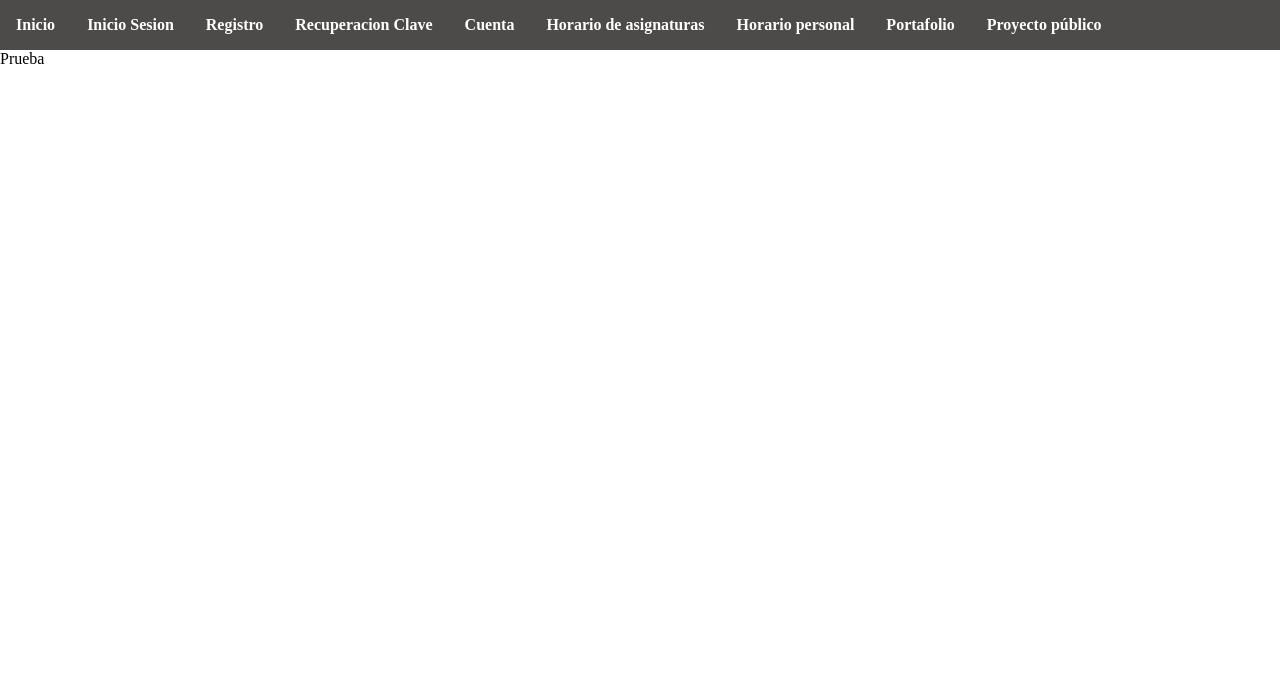
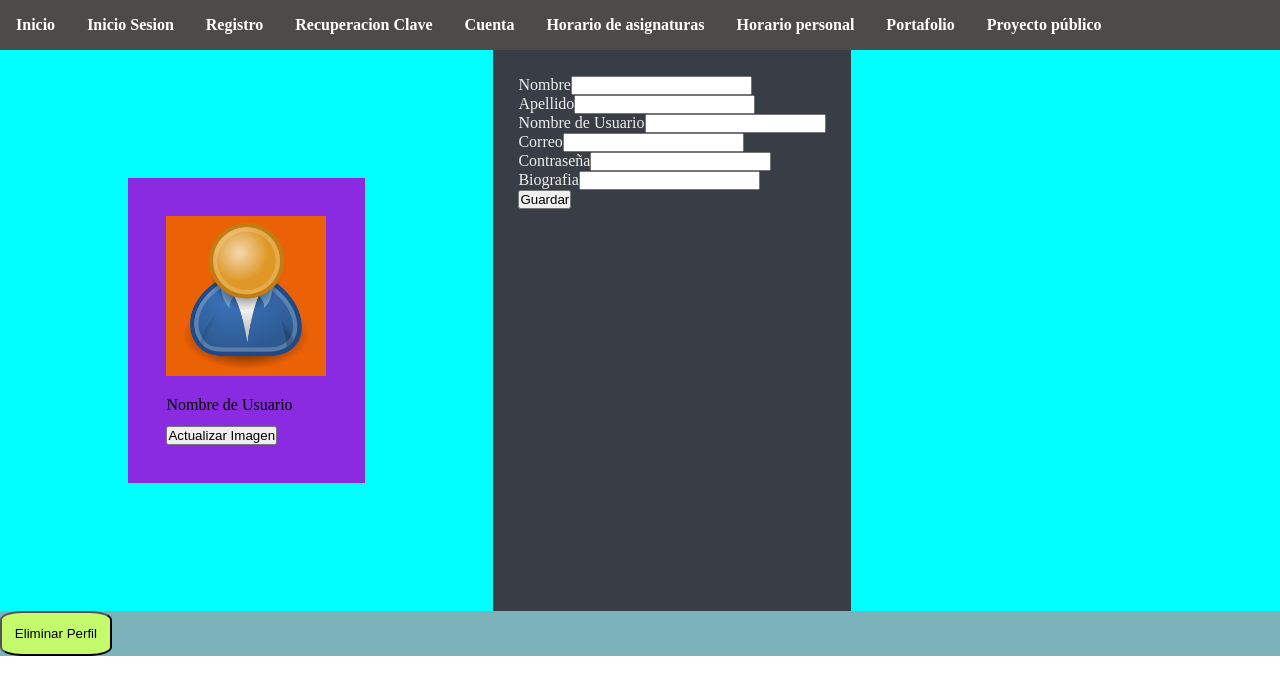
Before and after one commit to Jonatlop07/CronosUNFrontend, a React (Create React App) app: page /cuenta in a window 1280 px wide. Shown: the top 694 px of the page. Built offline with nearby package versions, Linux system fonts and the light colour scheme.

Commit message:
modificacion del diseño de cuenta de usuario

```diff
--- a/src/componentes/vistas/SeccionCuentaUsuario/SeccionCuentaUsuario.js
+++ b/src/componentes/vistas/SeccionCuentaUsuario/SeccionCuentaUsuario.js
@@ -1,11 +1,77 @@
 import React from "react";
-
+import ImagenCuentaPorDefecto from "./Default.svg.png";
 import "./estilos/seccionCuentaUsuario.scss";
 
 const SeccionCuentaUsuario = (props) => {
   return (
     <div>
-      <p>Prueba</p>
+      <div className="contenedor">
+        <div className="vista-cuenta">
+          <img className="vista-cuenta-imagen" src={ImagenCuentaPorDefecto} />
+          <p className="vista-cuenta-nombreUsuario">Nombre de Usuario</p>
+          <button className="vista-cuenta-boton" type="submit">
+            Actualizar Imagen
+          </button>
+        </div>
+        <form className="editar-cuenta">
+          <p>
+            <label>Nombre</label>
+            <input
+              type="text"
+              name="Nombre"
+              className="editar-cuenta-entrada"
+            />
+          </p>
+          <p>
+            <label>Apellido</label>
+            <input
+              type="text"
+              name="Apellido"
+              className="editar-cuenta-entrada"
+            />
+          </p>
+          <p>
+            <label>Nombre de Usuario</label>
+            <input
+              type="text"
+              name="Nombre de Usuario"
+              className="editar-cuenta-entrada"
+            />
+          </p>
+          <p>
+            <label>Correo</label>
+            <input
+              type="text"
+              name="Correo"
+              className="editar-cuenta-entrada"
+            />
+          </p>
+          <p>
+            <label>Contraseña</label>
+            <input type="text" name="clave" className="editar-cuenta-entrada" />
+          </p>
+          <p>
+            <label>Biografia</label>
+            <input
+              type="text"
+              name="Biografia"
+              className="editar-cuenta-entrada"
+            />
+          </p>
+          <p>
+            <input
+              type="submit"
+              value="Guardar"
+              className="editar-cuenta-boton-enviar"
+            />
+          </p>
+        </form>
+      </div>
+      <div className="eliminar-perfil">
+        <button className="eliminar-perfil-boton" type="submit">
+          Eliminar Perfil
+        </button>
+      </div>
     </div>
   );
 };
--- /dev/null
+++ b/src/componentes/vistas/SeccionCuentaUsuario/estilos/_mixins.scss
@@ -0,0 +1,11 @@
+@mixin boton-general($color-fondo) {
+    padding: 0.8rem;
+    background: $color-fondo;
+    border-radius: 20%;
+
+    &:hover {
+       cursor: pointer;
+       background: darken($color-fondo, 25%);
+       color: lighten($color-fondo, 75%);
+    }
+ }
--- a/src/componentes/vistas/SeccionCuentaUsuario/estilos/seccionCuentaUsuario.scss
+++ b/src/componentes/vistas/SeccionCuentaUsuario/estilos/seccionCuentaUsuario.scss
@@ -0,0 +1,39 @@
+@import './mixins';
+@import "../../../../scss/variables";
+
+.contenedor{
+    background-color: aqua;
+    display: flex;
+
+
+    .vista-cuenta{
+        .vista-cuenta-imagen{
+            width: 10rem;
+            height: 10rem;
+            justify-content: center;
+            margin-bottom: 10%;
+            background-color: rgb(235, 97, 5);
+        }
+        .vista-cuenta-nombreUsuario{
+            margin-bottom: 7%;
+        }
+        .vista-cuenta-boton{
+        }
+        background-color: blueviolet;
+        padding: 3%;
+        margin: 10%;
+    }
+    .editar-cuenta{
+        color: $color-uno;
+        background-color: $color-dos;
+        padding: 2%;
+    }
+}
+.eliminar-perfil{
+    #{&}-boton{
+        @include boton-general($color-cuatro);
+        position: relative;
+    }
+    background-color: rgb(124, 178, 185);
+
+}
```
Also changed, not shown: src/componentes/vistas/SeccionCuentaUsuario/Default.svg.png (added).
